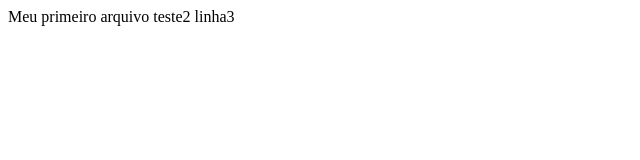
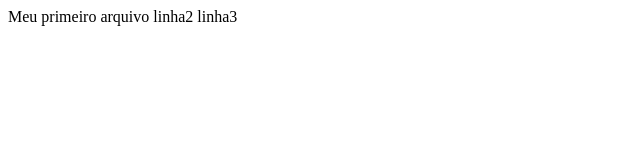
Before and after one commit to ttmadrigar/projeto_versionado, a plain HTML site: page index.html in a window 1280 px wide. Shown: the full height of the page, 0-640 px from the left. Drawn offline with Linux system fonts and the light colour scheme.

Commit message:
terceira modificao

```diff
--- a/index.html
+++ b/index.html
@@ -1,7 +1,7 @@
 <html>
 <body>
 Meu primeiro arquivo
-teste2
+linha2
 linha3
 </body>
 </html>
```
